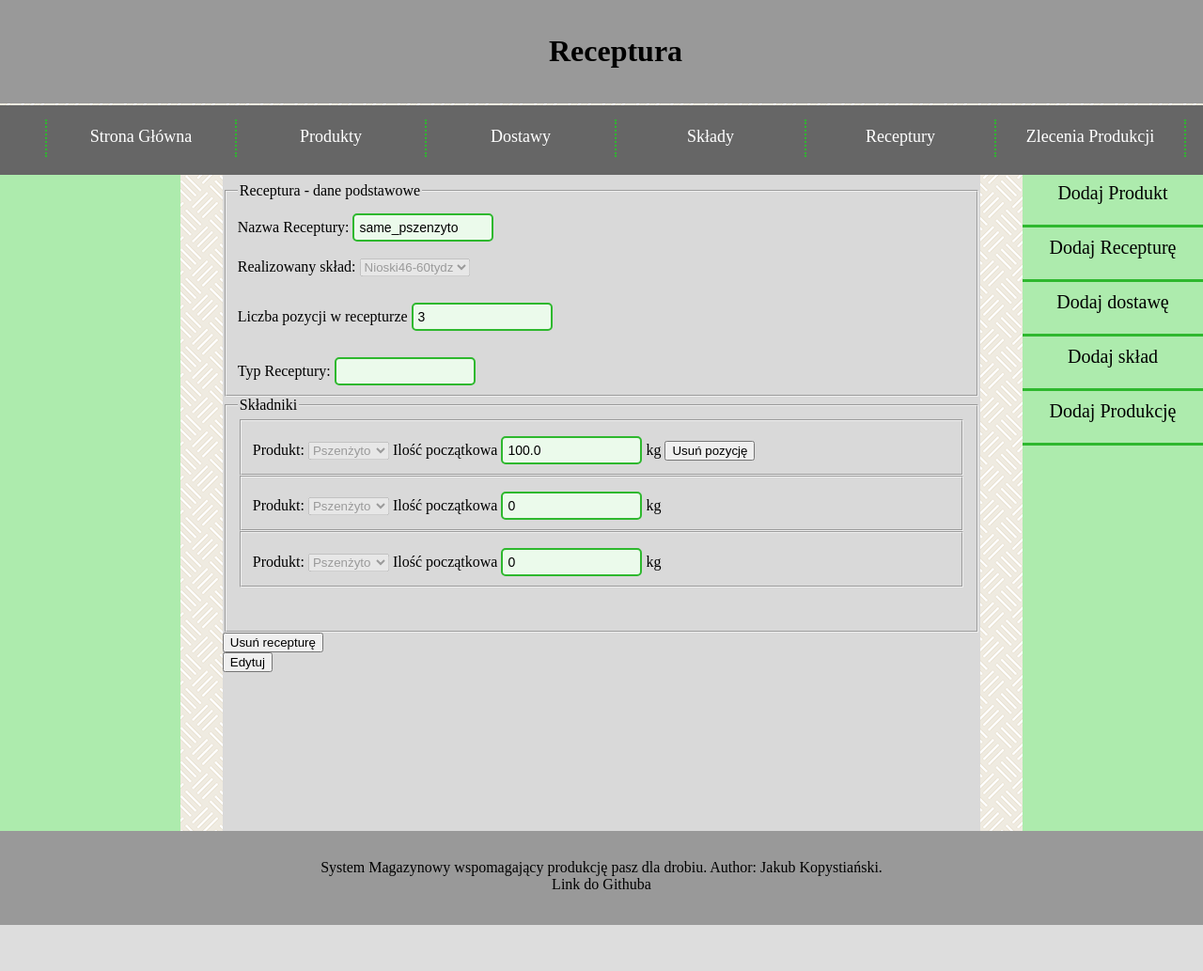
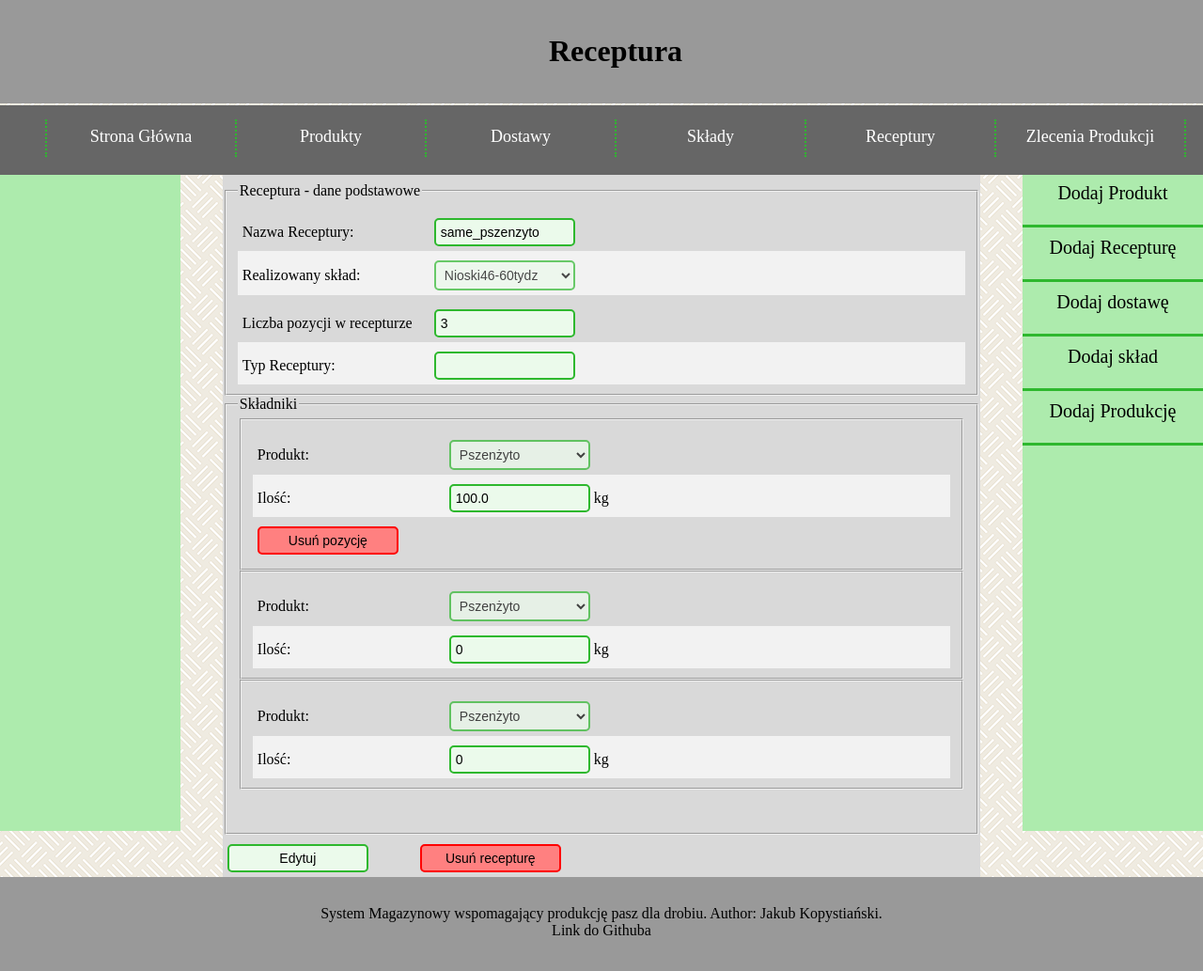
Before and after one commit to Kubapatoka/PracaInzynierska, a Django app: page /warehouse/recipe/28/ in a window 1280 px wide. Shown: the whole page at 94% size. Before the commit the page ends 984 px from the top, so only its background shows below. Run offline with Django 5.2, Linux system fonts and the light colour scheme; data comes from the database, SQL or seed files in the repository; both versions use the stored data as it was after the commit; data that the repository does not hold is empty.

Commit message:
koniec upiekszen

```diff
--- a/PaszMix/paszmix/warehouse/static/warehouse/style.css
+++ b/PaszMix/paszmix/warehouse/static/warehouse/style.css
@@ -221,6 +221,7 @@ a.addlink
 
 /* input[type=submit], */
 input[type=number],
+input[type=date],
 input[type=text]
 {
   width: 150px;
@@ -237,6 +238,7 @@ input[type=text]
 
 /* input[type=submit]:focus, */
 input[type=number]:focus,
+input[type=date]:focus,
 input[type=text]:focus
 {
   background-color: var(--green_2);
@@ -244,6 +246,7 @@ input[type=text]:focus
 
 /* input[type=submit]:hover, */
 input[type=number]:hover,
+input[type=date]:hover,
 input[type=text]:hover
 {
   background-color: var(--green_3);
@@ -255,6 +258,7 @@ input[type=text]:hover
   padding: 0px 0px 5px 5px ;
 }
 
+.control1 > label,
 .control2 > label
 {
   display: inline-block;
@@ -266,11 +270,32 @@ input[type=text]:hover
   padding: 5px 0px 5px 5px ;
 }
 
-.control1 > label
+.control1 > select,
+.control2 > select
 {
-  display: inline-block;
-  width: 200px;
+  width: 150px;
+  background-color: var(--green_1);
+  color: black;
+  border: 2px solid var(--green_6);
+  border-radius: 5px;
+  font-size: 14px;
+  padding: 5px;
+  box-sizing: border-box;
+  margin-top: 10px;
 }
+
+.control1 > select:hover,
+.control2 > select:hover
+{
+  background-color: var(--green_3);
+}
+
+.control1 > select:focus,
+.control2 > select:focus
+{
+  background-color: var(--green_2);
+}
+
 
 .red_button
 {
@@ -318,3 +343,23 @@ input[type=text]:hover
 {
   background-color: var(--green_3);
 }
+
+#rozpiska > fieldset > ul > li > a
+{
+  color: black;
+  text-decoration: none;
+}
+
+#rozpiska > fieldset > ul > li
+{
+  margin-left: auto;
+  margin-right: auto;
+  margin-top: 8px;
+  background-color: var(--green_1);
+  list-style-type: none;
+  width: 600px;
+  border: var(--green_3) solid 2px;
+  border-radius: 10px;
+  min-height: 15px;
+  text-align: center;
+}
--- a/PaszMix/paszmix/warehouse/templates/warehouse/product.html
+++ b/PaszMix/paszmix/warehouse/templates/warehouse/product.html
@@ -117,7 +117,8 @@
       </fieldset>
 
     {% if not readonly %}
-    <input type="submit" name="save" value="Zapisz zmianę"/>
+    <input class="green_button" type="submit" name="save" value="Zapisz zmianę"/>
+    <div style="clear:both"></div>
     {% endif %}
   </form>
   </div>
--- a/PaszMix/paszmix/warehouse/templates/warehouse/recipe.html
+++ b/PaszMix/paszmix/warehouse/templates/warehouse/recipe.html
@@ -13,27 +13,29 @@
     <form method="POST">
     <fieldset><legend>Receptura - dane podstawowe</legend>
           {% csrf_token %}
+          <div class="control1">
             <label for="name">Nazwa Receptury:</label>
             <input type="text" id="name" name="name" {% if readonly %} readonly {% endif %} value={{recipe.name}}>
+          </div>
 
-          <br/><br/>
-
+          <div class="control2">
             <label for="composition">Realizowany skład:</label>
             <select id="composition" name="composition" {% if readonly %} disabled {% endif %}>
                 {% for c in latest_compositions_list %}
                 <option value={{c.pk}} {% if c.pk == recipe.composition.pk %} selected {% endif %}>{{c.composition_name}}</option>
                 {% endfor %}
             </select>
+          </div>
 
-          <br/><br/>
-
+          <div class="control1">
             <label for="number_of_positions">Liczba pozycji w recepturze</label>
             <input type="number" id="number_of_positions" name="number_of_positions" value={{recipe.number_of_positions}} min="1" step="1" {% if readonly %} readonly {% endif %}>
+          </div>
 
-          <br/><br/>
-
+          <div class="control2">
             <label for="type">Typ Receptury:</label>
             <input type="text" id="type" name="type" {% if readonly %} readonly {% endif %} value={{recipe.type}}>
+          </div>
     </fieldset>
 
     <fieldset><legend>Składniki</legend>
@@ -42,22 +44,26 @@
         {% with elem_id=forloop.counter0|stringformat:"d" %}
         {% with product_name="product"|add:elem_id %}
 
+          <div class="control1">
             <label for={{product_name}}>Produkt:</label>
             <select id={{product_name}} name={{product_name}} {% if readonly %} disabled {% endif %}>
               {% for prod in latest_products_list %}
                 <option value={{prod.pk}} {% if prod.pk == i.product.pk %} selected {% endif %}>{{prod.product_name}}</option>
               {% endfor %}
             </select>
+          </div>
         {% endwith %}
 
         {% with quantity_name="quantity"|add:elem_id %}
-          <label for={{quantity_name}}>Ilość początkowa</label>
+          <div class="control2">
+            <label for={{quantity_name}}>Ilość:</label>
             <input type="number" id={{quantity_name}} name={{quantity_name}} value={{i.quantity}} step="0.1" {% if readonly %} readonly {% endif %}>
             kg
+          </div>
 
         {% endwith %}
         {% with delete_name="delete"|add:elem_id %}
-          <input type="submit" name={{delete_name}} value="Usuń pozycję"/>
+          <input class="red_button" type="submit" name={{delete_name}} value="Usuń pozycję"/>
         {% endwith %}
         {% endwith %}
       </fieldset></div>
@@ -69,23 +75,23 @@
             {% with elem_id=i|stringformat:"d" %}
             {% with product_name="product"|add:elem_id %}
 
+              <div class="control1">
                 <label for={{product_name}}>Produkt:</label>
                 <select id={{product_name}} name={{product_name}} {% if readonly %} disabled {% endif %}>
                     {% for prod in latest_products_list %}
                     <option value={{prod.pk}} >{{prod.product_name}}</option>
                     {% endfor %}
                 </select>
+              </div>
             {% endwith %}
 
             {% with quantity_name="quantity"|add:elem_id %}
 
-              <label for={{quantity_name}}>Ilość początkowa</label>
+              <div class="control2">
+                <label for={{quantity_name}}>Ilość:</label>
                 <input type="number" id={{quantity_name}} name={{quantity_name}} value="0" step="0.1" {% if readonly %} readonly {% endif %}>
                 kg
-
-              <!--{% endwith %}
-              {% with delete_name="delete"|add:elem_id %}
-              <input type="submit" name="delete_elem"+{{i}} value="Usuń produkt"/>-->
+              </div>
 
               {% endwith %}{% endwith %}
           </fieldset></div>
@@ -95,7 +101,7 @@
 
             <br/><br/>
             {% if not readonly %}
-            <input type="submit" name="save" value="Zapisz zmianę"/>
+            <input class="green_button" type="submit" name="save" value="Zapisz zmianę"/>
             {% endif %}
     </fieldset>
     </form>
@@ -103,14 +109,19 @@
     {% if readonly %}
     <form method="POST">
       {% csrf_token %}
-      <input type="submit" name="delete" value="Usuń recepturę"/>
+      <input class="green_button" type="submit" name="edit" value="Edytuj"/>
     </form>
+
+    <div style="width: 50px; height: 10px; float: left;"></div>
 
     <form method="POST">
       {% csrf_token %}
-      <input type="submit" name="edit" value="Edytuj"/>
+      <input class="red_button" type="submit" name="delete" value="Usuń recepturę"/>
     </form>
+
+    <div style="clear:both"></div>
     {% endif %}
+
 
   {% else %}
   <div id="failed">Receptura nie istnieje</div>
```
Also changed, not shown: PaszMix/paszmix/warehouse/templates/warehouse/add_composition.html (+30 -29 lines), PaszMix/paszmix/warehouse/templates/warehouse/add_delivery.html (+23 -20 lines), PaszMix/paszmix/warehouse/templates/warehouse/add_production.html (+35 -13 lines), PaszMix/paszmix/warehouse/templates/warehouse/add_recipe.html (+24 -18 lines), PaszMix/paszmix/warehouse/templates/warehouse/composition.html (+42 -35 lines), PaszMix/paszmix/warehouse/templates/warehouse/delivery.html (+30 -21 lines), PaszMix/paszmix/warehouse/templates/warehouse/production.html (+13 -9 lines), PaszMix/paszmix/warehouse/views.py (+12 -12 lines), PaszMix/paszmix/db.sqlite3. Lines whose indentation alone changed are shown as unchanged.
